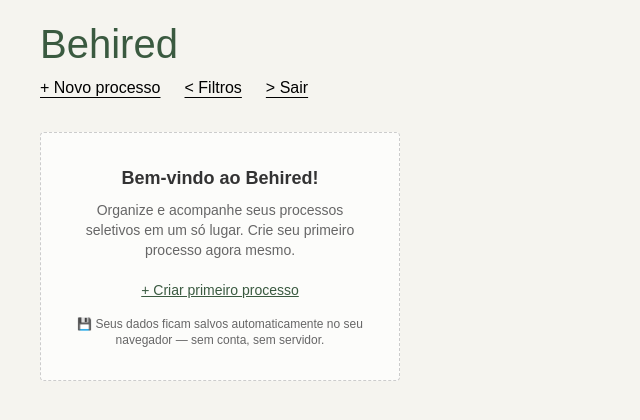
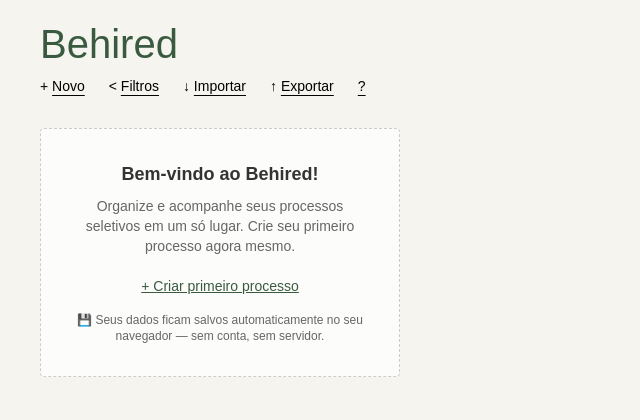
Before and after one commit to murillobazz/behired, a Next.js app: page / in a window 1280 px wide. Shown: the top 420 px of the page, without its empty margins (0-640 px from the left). Built offline with nearby package versions, Linux system fonts and the light colour scheme; a web font is replaced by a local one.

Commit message:
feat: add import/export functionality for processes and enhance PageHeader with help items

```diff
--- a/src/app/apple-icon.tsx
+++ b/src/app/apple-icon.tsx
@@ -26,7 +26,7 @@
           borderRadius: 28,
         }}
       >
-        B
+        Be
       </div>
     ),
     {
--- a/src/app/icon.tsx
+++ b/src/app/icon.tsx
@@ -26,7 +26,7 @@
           borderRadius: 64,
         }}
       >
-        B
+        Be
       </div>
     ),
     {
--- a/src/app/layout.tsx
+++ b/src/app/layout.tsx
@@ -46,7 +46,7 @@
 }>) {
   return (
     <html lang="en" className={`${azeretMono.variable} ${averiaSerif.variable}`}>
-      <body className="antialiased">
+      <body>
         <PwaRegister />
         {/* Provider global para gerenciar estado dos processos */}
         <ProcessProvider>
--- a/src/components/PageHeader.tsx
+++ b/src/components/PageHeader.tsx
@@ -1,37 +1,120 @@
 "use client";
 
+import { useRef, useState } from "react";
 import Link from "next/link";
+import { toast } from "sonner";
+
+import { useProcesses } from "@/hooks/use-processes";
 
 type PageHeaderProps = {
   onToggleFilters?: () => void;
   isFiltersOpen?: boolean;
 };
 
+const HELP_ITEMS = [
+  { label: "+ Novo", description: "Abre o formulário para cadastrar um novo processo seletivo." },
+  { label: "< Filtros", description: "Exibe campos para filtrar os processos por nome, empresa ou status." },
+  { label: "↓ Importar", description: "Importa um arquivo .json exportado anteriormente, restaurando seus processos." },
+  { label: "↑ Exportar", description: "Baixa um arquivo .json com todos os seus processos e etapas para backup." },
+];
+
 export const PageHeader = ({
   onToggleFilters,
   isFiltersOpen,
 }: PageHeaderProps) => {
+  const { exportProcesses, importProcesses } = useProcesses();
+  const fileInputRef = useRef<HTMLInputElement>(null);
+  const [helpOpen, setHelpOpen] = useState(false);
+
+  const handleImport = async (e: React.ChangeEvent<HTMLInputElement>) => {
+    const file = e.target.files?.[0];
+    if (!file) return;
+    try {
+      await importProcesses(file);
+      toast.success("Dados importados com sucesso!");
+    } catch {
+      toast.error("Erro ao importar: arquivo inválido.");
+    }
+    if (fileInputRef.current) fileInputRef.current.value = "";
+  };
+
   return (
     <header className="flex flex-col gap-3">
       <h1 className="font-averia text-[40px] leading-none text-[var(--brand-green)]">
         Behired
       </h1>
-      <nav className="flex items-center gap-6 text-[16px] text-black">
-        <Link className="underline underline-offset-4" href="/process/new">
-          + Novo processo
+      <nav className="flex flex-wrap items-center gap-x-6 gap-y-2 text-sm text-black">
+        <Link href="/process/new">
+          + <span className="underline underline-offset-4">Novo</span>
         </Link>
         <button
           type="button"
-          className={`cursor-pointer ${
-            isFiltersOpen ? "no-underline" : "underline underline-offset-4"
-          }`}
+          className="cursor-pointer"
           onClick={onToggleFilters}
         >
-          {isFiltersOpen ? "x Filtros" : "< Filtros"}
+          {isFiltersOpen ? "x " : "< "}
+          <span className={`cursor-pointer ${isFiltersOpen ? "no-underline" : "underline underline-offset-4"
+            }`}>Filtros</span>
         </button>
-        <Link className="underline underline-offset-4" href="/login">
-          &gt; Sair
-        </Link>
+        <button
+          type="button"
+          className="cursor-pointer"
+          onClick={() => fileInputRef.current?.click()}
+        >
+          ↓ <span className="underline underline-offset-4">Importar</span>
+        </button>
+        <button
+          type="button"
+          className="cursor-pointer"
+          onClick={exportProcesses}
+        >
+          ↑ <span className="underline underline-offset-4">Exportar</span>
+        </button>
+        <input
+          ref={fileInputRef}
+          type="file"
+          accept=".json"
+          className="hidden"
+          onChange={handleImport}
+        />
+
+        {/* Botão de ajuda */}
+        <div className="relative flex">
+          <button
+            type="button"
+            aria-label="Ajuda"
+            title="Ajuda"
+            className="cursor-pointer"
+            onClick={() => setHelpOpen((v) => !v)}
+          >
+            {/* <CircleHelp className="h-4 w-4 text-[var(--font-primary)]" /> */}
+            <span className="underline underline-offset-4">{helpOpen ? "x" : "?"}</span>
+          </button>
+
+          {helpOpen && (
+            <>
+              {/* Overlay para fechar ao clicar fora */}
+              <div
+                className="fixed inset-0 z-10"
+                onClick={() => setHelpOpen(false)}
+              />
+              <div className="absolute md:left-0 left-[-85px] top-7 z-20 w-72 rounded border border-[var(--card-border)] bg-white p-4 shadow-[2px_4px_12px_rgba(0,0,0,0.12)]">
+                <ul className="space-y-3">
+                  {HELP_ITEMS.map((item) => (
+                    <li key={item.label}>
+                      <span className="font-azeret text-[12px] font-bold text-[var(--font-primary)]">
+                        {item.label}
+                      </span>
+                      <p className="mt-0.5 font-azeret text-[12px] text-[var(--font-secondary)] leading-snug">
+                        {item.description}
+                      </p>
+                    </li>
+                  ))}
+                </ul>
+              </div>
+            </>
+          )}
+        </div>
       </nav>
     </header>
   );
--- a/src/components/ProcessTimeline.tsx
+++ b/src/components/ProcessTimeline.tsx
@@ -51,17 +51,18 @@
               ) : null}
             </div>
             <div className="group rounded px-1 py-1 transition-colors hover:bg-[#f7f7f5]">
-              <div className="flex items-center gap-3">
-                <h3 className="font-azeret text-[16px] font-bold text-[var(--font-primary)]">
+              <div className="flex min-w-0 flex-wrap items-center gap-x-3 gap-y-1">
+                <h3 className="font-azeret text-[16px] font-bold text-[var(--font-primary)] break-words min-w-0">
                   {stage.name}
                 </h3>
-                <span className="text-xs text-[var(--font-secondary)]">
+                <span className="shrink-0 text-xs text-[var(--font-secondary)]">
                   {formatDate(stage.date)}
                 </span>
                 {onEditStage ? (
                   <Button
                     size="xs"
                     variant="ghost"
+                    className="shrink-0"
                     onClick={() => onEditStage(stage)}
                   >
                     Editar
@@ -71,7 +72,7 @@
                   <Button
                     size="xs"
                     variant="ghost"
-                    className="text-red-600 hover:text-red-700"
+                    className="shrink-0 text-red-600 hover:text-red-700"
                     onClick={() => onDeleteStage(stage)}
                   >
                     Excluir
--- a/src/contexts/ProcessContext.tsx
+++ b/src/contexts/ProcessContext.tsx
@@ -28,6 +28,8 @@
   updateStage: (processId: string, stageId: string, data: Partial<Stage>) => void;
   deleteStage: (processId: string, stageId: string) => void;
   getProcessById: (id: string) => Process | undefined;
+  exportProcesses: () => void;
+  importProcesses: (file: File) => Promise<void>;
 };
 
 export const ProcessContext = createContext<ProcessContextType | undefined>(undefined);
@@ -200,6 +202,25 @@
     [processes],
   );
 
+  const exportProcesses = useCallback(() => {
+    const data = getProcessesSnapshot();
+    const json = JSON.stringify(data, null, 2);
+    const blob = new Blob([json], { type: "application/json" });
+    const url = URL.createObjectURL(blob);
+    const a = document.createElement("a");
+    a.href = url;
+    a.download = `behired-backup-${new Date().toISOString().split("T")[0]}.json`;
+    a.click();
+    URL.revokeObjectURL(url);
+  }, []);
+
+  const importProcesses = useCallback(async (file: File): Promise<void> => {
+    const text = await file.text();
+    const data = JSON.parse(text);
+    if (!Array.isArray(data)) throw new Error("Formato inválido");
+    persistProcesses(data as Process[]);
+  }, []);
+
   // Memoiza o valor do contexto para evitar re-renders desnecessários
   const value = useMemo(
     () => ({
@@ -212,6 +233,8 @@
       updateStage,
       deleteStage,
       getProcessById,
+      exportProcesses,
+      importProcesses,
     }),
     [
       processes,
@@ -223,6 +246,8 @@
       updateStage,
       deleteStage,
       getProcessById,
+      exportProcesses,
+      importProcesses,
     ],
   );
 
```
Also changed, not shown: src/components/ProcessCard.tsx (+29 -21 lines).
